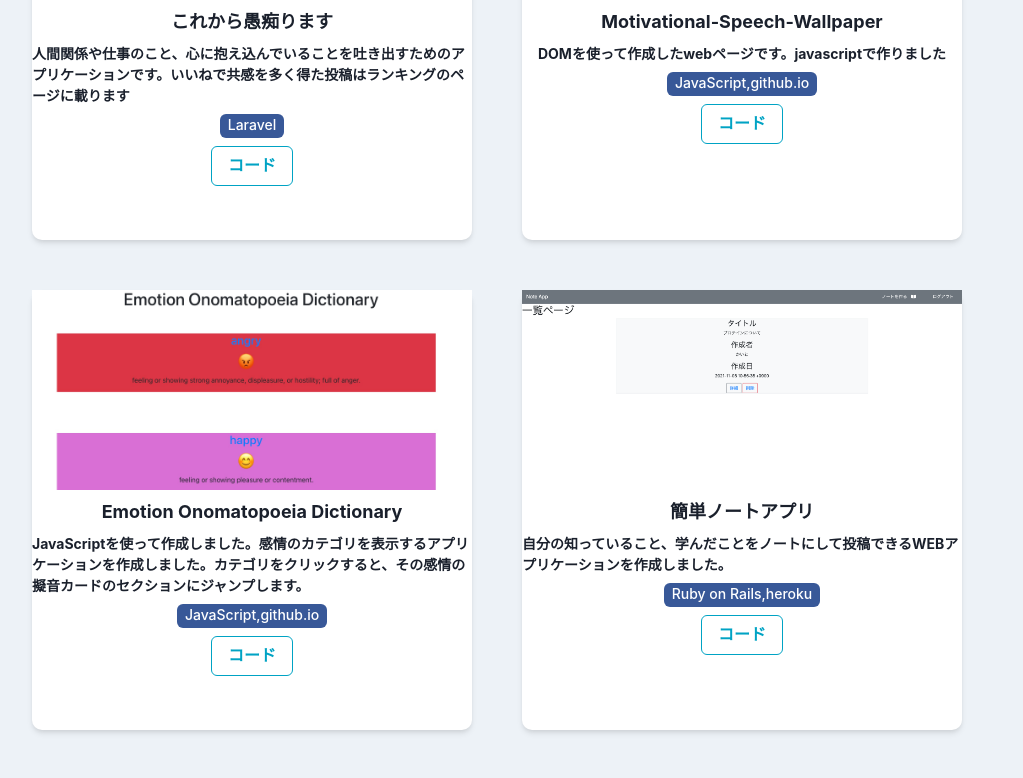
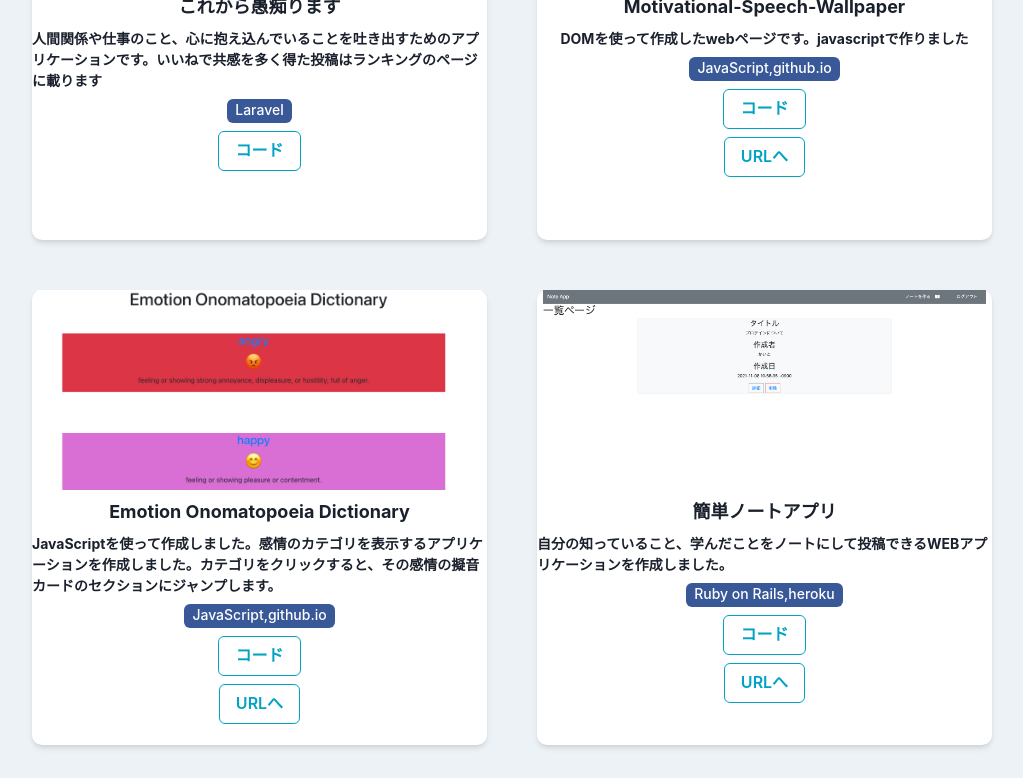
Before and after one commit to okabekaito/portfolio, a React (Create React App) app: page /deliverables in a window 1280 px wide. Shown: the part 1000-1778 px from the top of the page, without its empty margins (56-1079 px from the left). Built offline with nearby package versions, Linux system fonts and the light colour scheme.

Commit message:
urlが存在する場合ページに表示

```diff
--- a/src/components/organisms/deliverables/DeliverblesCard.tsx
+++ b/src/components/organisms/deliverables/DeliverblesCard.tsx
@@ -7,12 +7,13 @@ type Props = {
     content:string;
     TechnologyName:string;
     code:string;
+    site?:string;
     OnClickCard:() => void;
 }
 export const DeliverablesCard: VFC<Props> = memo((props) => {
-    const {image,title,content,TechnologyName,code,OnClickCard} = props;
+    const {image,title,content,TechnologyName,code,OnClickCard,site} = props;
     return (
-        <Box boxSize="440px" bg="white" borderRadius="10px" shadow="md" _hover={{cursor:"pointer",opacity:0.8}} onClick={OnClickCard}>
+        <Box boxSize="455px" bg="white" borderRadius="10px" shadow="md" _hover={{cursor:"pointer",opacity:0.8}} onClick={OnClickCard}>
         <Stack align="center">
             <Image h="200px" src={image} alt="成果物の画像" m="auto" />
             <Text fontSize="lg" fontWeight="bold" textAlign="center">{title}</Text>
@@ -25,6 +26,9 @@ export const DeliverablesCard: VFC<Props> = memo((props) => {
             <Button colorScheme='cyan' variant='outline'>
                 <a href={code}>コード</a>
             </Button>
+            {site?<Button colorScheme='cyan' variant='outline'>
+                <a href={site}>URLへ </a>
+            </Button>:null}
         </Stack>
     </Box>
     )
--- a/src/components/pages/Deliverables.tsx
+++ b/src/components/pages/Deliverables.tsx
@@ -10,11 +10,10 @@ export const Deliverables: VFC = memo(() => {
     return (
     <>
         <Text mt={10} textAlign="center" fontSize='6xl'>成果物紹介ページです</Text>
-        <Text textAlign="center" fontSize='xl'>プログラミング言語以外の技術名のタグがある場合はgithubのREADMEからアプリサイトに繋がるリンクがあります</Text>
         <Wrap m={12} spacing="50px" p={{base:4,md:10}}>
             {DeliverablesList.map((route) => (
                 <WrapItem >
-                        <DeliverablesCard key={route.title} image={route.image} title={route.title} content={route.content} TechnologyName={route.TechnologyName}code={route.code} OnClickCard={OnClickCard} />
+                        <DeliverablesCard key={route.title} image={route.image} title={route.title} content={route.content} TechnologyName={route.TechnologyName}code={route.code} OnClickCard={OnClickCard}site={route.site} />
                 </WrapItem>
             ))}
         </Wrap>
--- a/src/router/DeliberblesList.tsx
+++ b/src/router/DeliberblesList.tsx
@@ -4,7 +4,8 @@ export const DeliverablesList = [
         title:"駆け出しのツール",
         content:"学習した内容と時間を記録、スケジュールを管理するためのアプリケーションです。モチベーションを維持して勉強し、習慣化させることを目的として作りました。※現在対応中なのですが、Safariだとレイアウトが崩れますのでChromからお願いします。",
         TechnologyName:"Ruby on Rails,heroku",
-        code:"https://github.com/okabekaito/study_app"
+        code:"https://github.com/okabekaito/study_app",
+        site:"https://studymanegememtapp.herokuapp.com/",
     },
     {
         image:"images/IMG4.png",
@@ -25,21 +26,24 @@ export const DeliverablesList = [
         title:"Motivational-Speech-Wallpaper",
         content:"DOMを使って作成したwebページです。javascriptで作りました",
         TechnologyName:"JavaScript,github.io",
-        code:"https://github.com/okabekaito/Motivational-Speech-Wallpaper.git"
+        code:"https://github.com/okabekaito/Motivational-Speech-Wallpaper.git",
+        site:"https://okabekaito.github.io/Motivational-Speech-Wallpaper/"
     },
     {
         image:"images/IMG_0339.jpg",
         title:"Emotion Onomatopoeia Dictionary",
         content:"JavaScriptを使って作成しました。感情のカテゴリを表示するアプリケーションを作成しました。カテゴリをクリックすると、その感情の擬音カードのセクションにジャンプします。",
         TechnologyName:"JavaScript,github.io",
-        code:"https://github.com/okabekaito/Emotion-Onomatopoeia-Dictionary.git"
+        code:"https://github.com/okabekaito/Emotion-Onomatopoeia-Dictionary.git",
+        site:"https://okabekaito.github.io/Emotion-Onomatopoeia-Dictionary/"
     },
     {
         image:"images/IMG2.png",
         title:"簡単ノートアプリ",
         content:"自分の知っていること、学んだことをノートにして投稿できるWEBアプリケーションを作成しました。",
         TechnologyName:"Ruby on Rails,heroku",
-        code:"https://github.com/okabekaito/note_app.git"
+        code:"https://github.com/okabekaito/note_app.git",
+        site:"https://peaceful-lowlands-98059.herokuapp.com/"
     },
     {
         image:"images/IMG1.png",
@@ -47,6 +51,7 @@ export const DeliverablesList = [
         content:"Twitterのように文字や画像を投稿ができるアプリケーション",
         TechnologyName:"Ruby on Rails,heroku",
         code:"https://github.com/okabekaito/contact_App.git",
+        site:"https://peaceful-lowlands-98059.herokuapp.com/"
     },
     {
         image:"images/IMG6.png",
```
